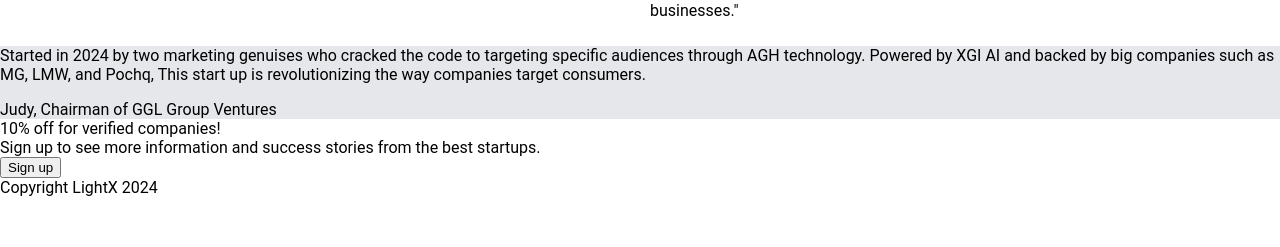
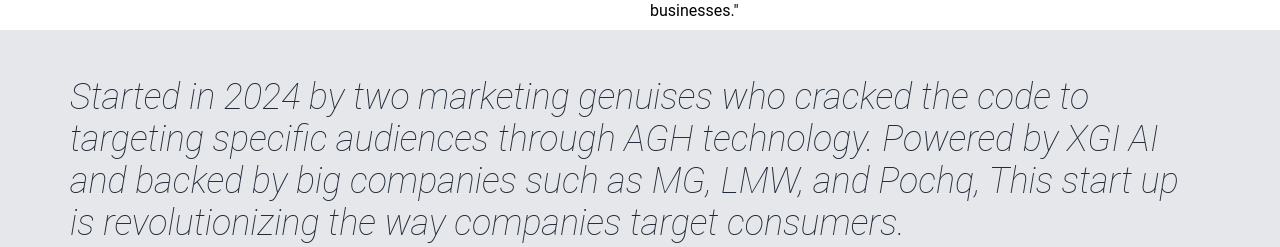
Before and after one commit to minyoseup/Project-landingpage, a plain HTML site: page index.html in a window 1280 px wide. Shown: the part 633-880 px from the top of the page. Before the commit the page ends 830 px from the top, so only its background shows below. Drawn offline with Linux system fonts and the light colour scheme.

Commit message:
Add flexbox to section 3
fixed alignment issue with quote

```diff
--- a/styles.css
+++ b/styles.css
@@ -91,5 +91,21 @@ ul {
 }
 
 .sectionthree {
+    display: flex;
+    flex-direction: column;
     background-color: #e5e7eb;
+    padding: 10px 70px;
 }
+
+.sectionthree p {
+    font-size: 36px;
+    font-style: italic;
+    font-weight: 100;
+    color: #1F2937;
+}
+
+.sectionthree .quote {
+    font-size: 30px;
+    text-align: right;
+
+}
```
